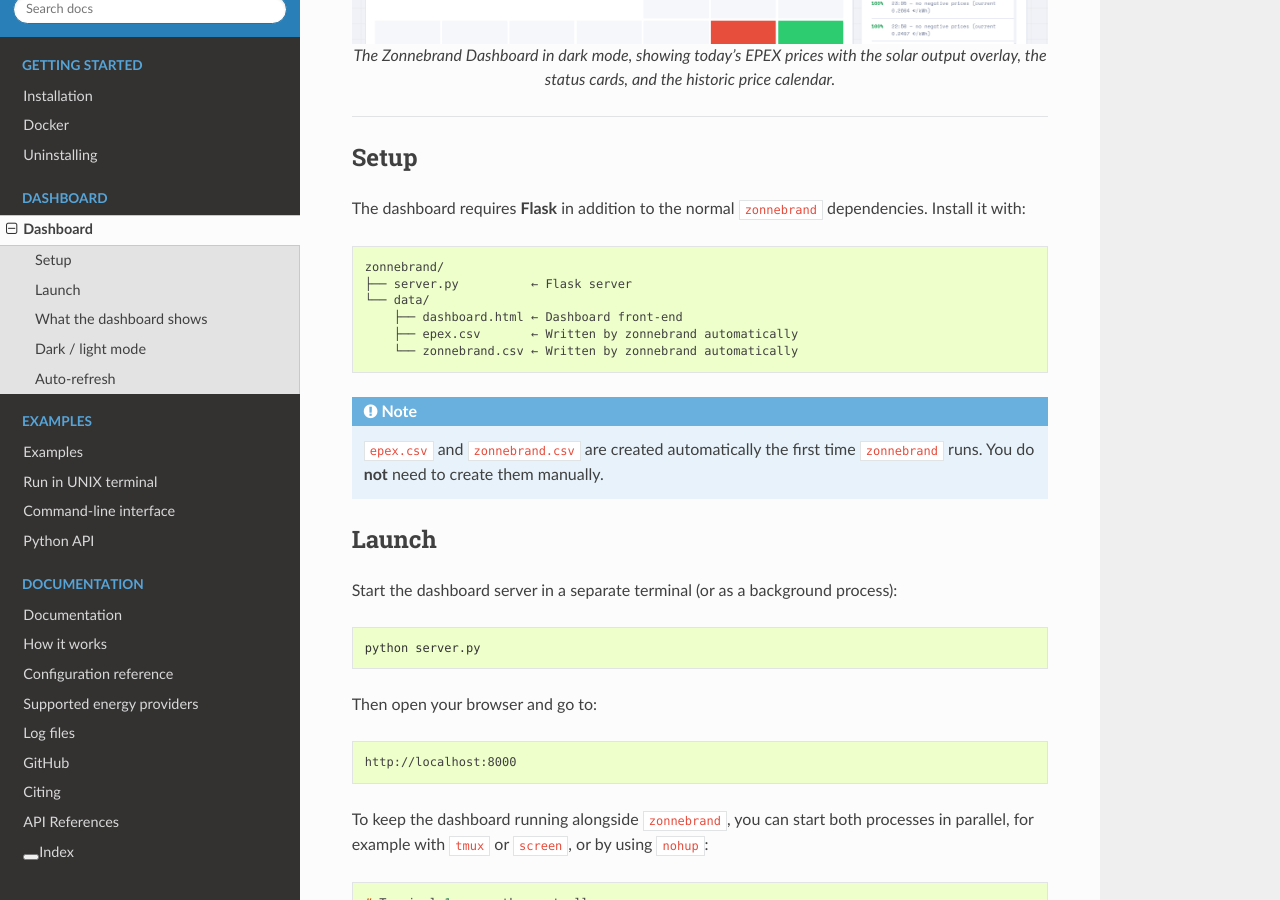
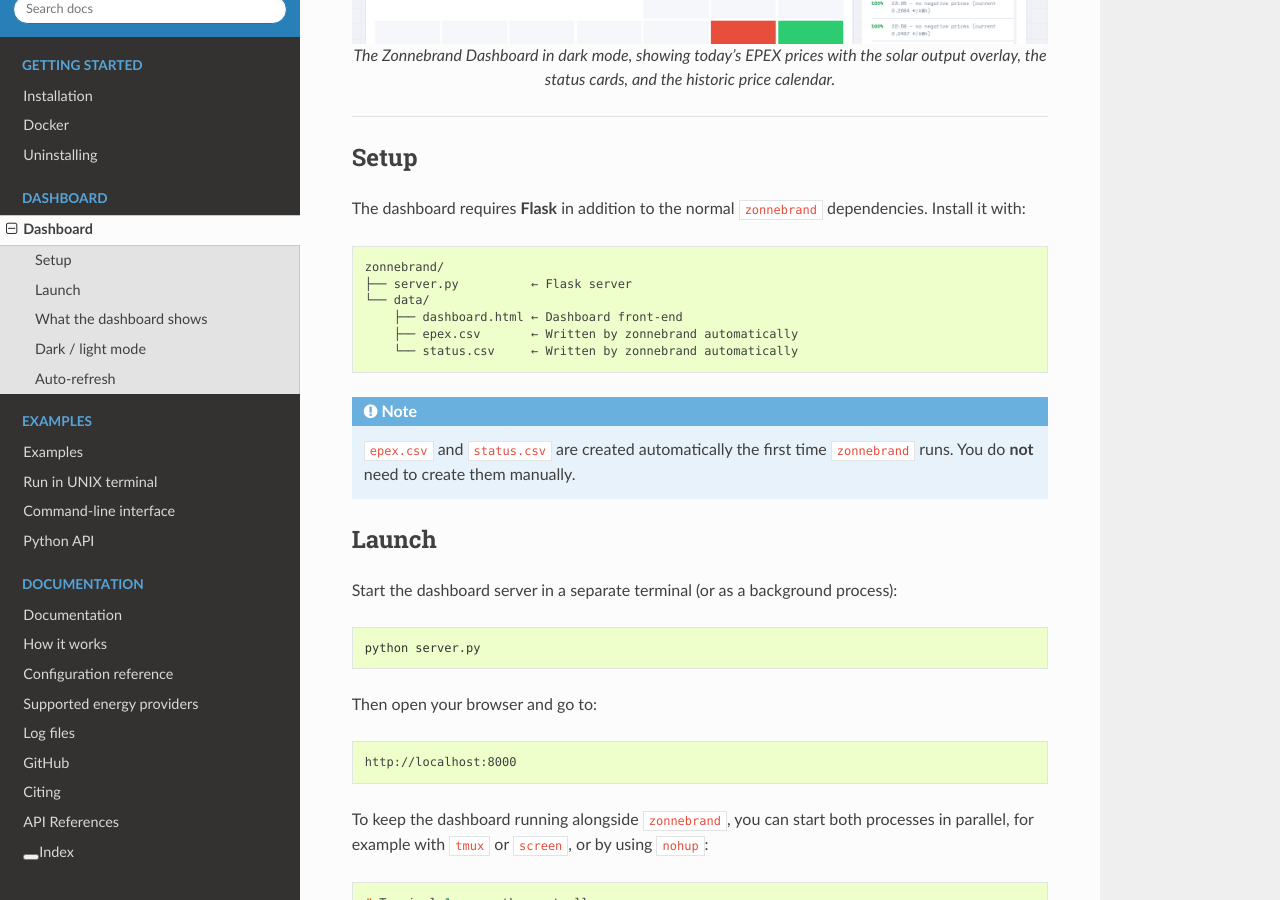
Before and after one commit to erdogant/zonnebrand, a Sphinx documentation site: the page built from docs/source/dashboard.rst, in a window 1280 px wide and 900 px high, scrolled down 791 px. Built offline with Sphinx 7.4.7 and the Read the Docs theme 3.1.0, drawn with Linux system fonts in a browser that asks for light colours; pages that are not in the unit, such as notebooks, are missing from menus; some of the changed text lies outside the part shown.

Commit message:
variable names refactoring

```diff
--- a/docs/source/dashboard.rst
+++ b/docs/source/dashboard.rst
@@ -28,12 +28,11 @@
     └── data/
         ├── dashboard.html ← Dashboard front-end
         ├── epex.csv       ← Written by zonnebrand automatically
-        └── zonnebrand.csv ← Written by zonnebrand automatically
+        └── status.csv     ← Written by zonnebrand automatically
 
 .. note::
 
-    ``epex.csv`` and ``zonnebrand.csv`` are created automatically the first
-    time ``zonnebrand`` runs.  You do **not** need to create them manually.
+    ``epex.csv`` and ``status.csv`` are created automatically the first time ``zonnebrand`` runs.  You do **not** need to create them manually.
 
 Launch
 ------
@@ -95,7 +94,7 @@
     - Red bars mark negative-price slots.
     - The current slot is highlighted in blue.
     - A yellow filled line shows the recorded solar output percentage from
-      ``zonnebrand.csv`` (right axis, 0 – 100 %).
+      ``status.csv`` (right axis, 0 – 100 %).
     - Use the **‹** and **›** buttons to browse to any historical date that
       has been logged in ``epex.csv``.
 
@@ -107,7 +106,7 @@
 
 **Solar log** (bottom right)
     A reverse-chronological list of every decision logged in
-    ``zonnebrand.csv`` for the currently viewed day, showing the time,
+    ``status.csv`` for the currently viewed day, showing the time,
     the target percentage, and the reason string.
 
 -----------------------------------
```
Also changed, not shown: docs/source/Documentation.rst (+4 -4 lines), 2 other files.
